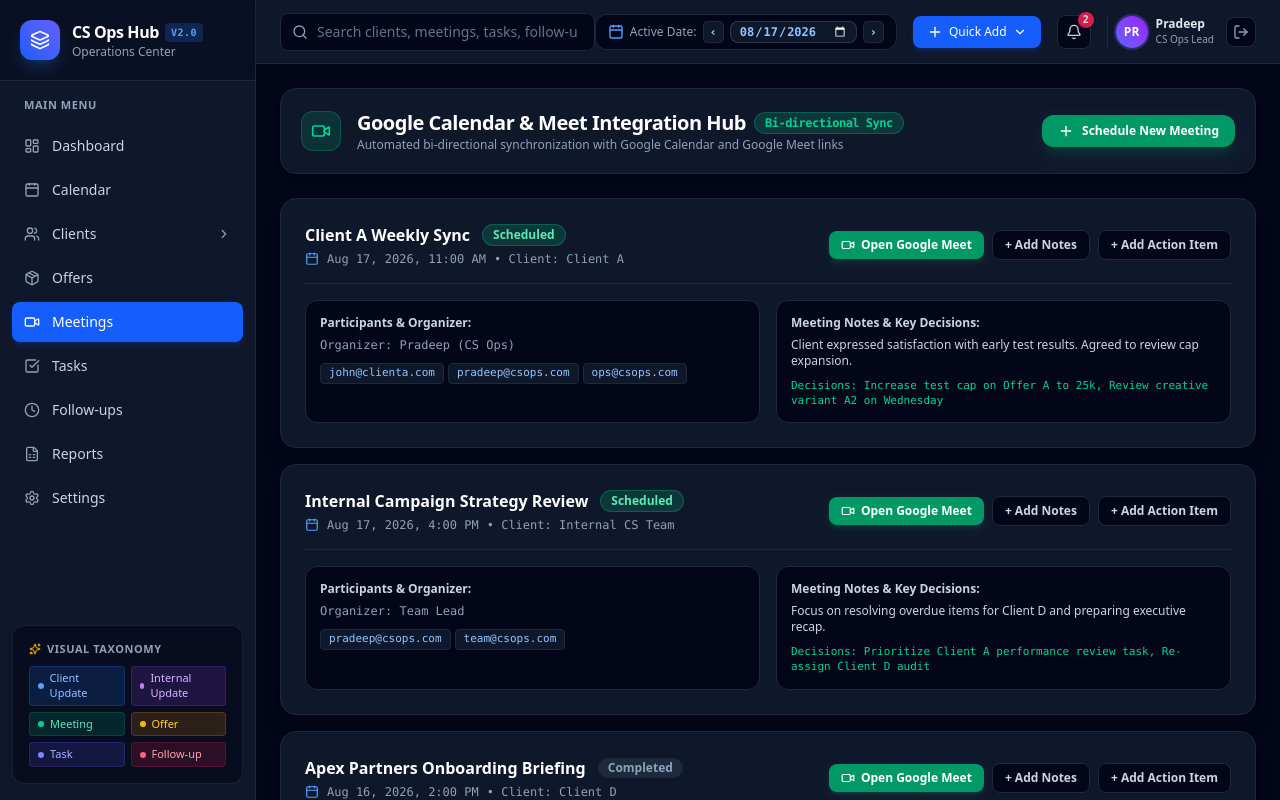
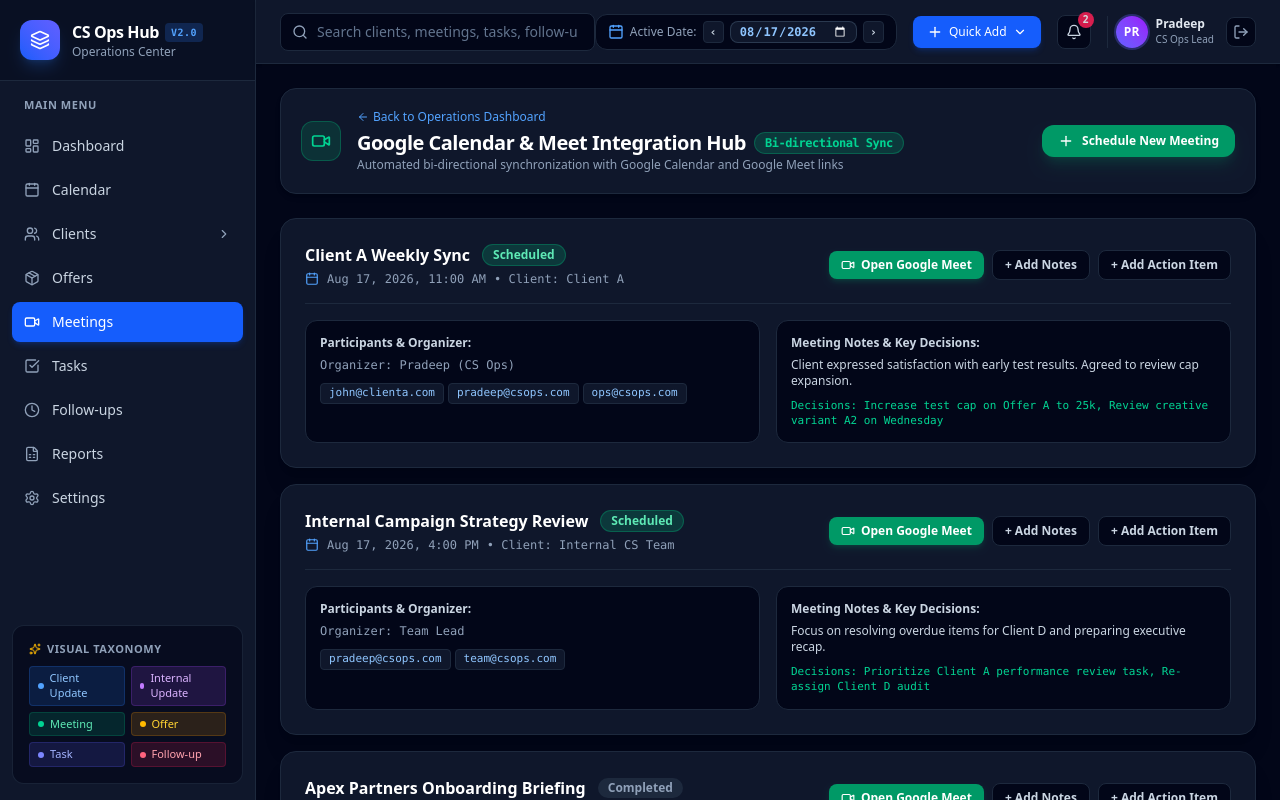
Before and after one commit to sravani00/Customer-Success-Operations-Hub, a Next.js app: page /meetings in a window 1280 px wide. Shown: the top 800 px of the page. Built offline with nearby package versions, Linux system fonts and the light colour scheme.

Commit message:
feat: Add ArrowLeft breadcrumb navigation links to Meetings, Tasks, and Follow-ups

```diff
--- a/app/follow-ups/page.tsx
+++ b/app/follow-ups/page.tsx
@@ -1,12 +1,14 @@
 'use client';
 
 import React, { useState } from 'react';
+import Link from 'next/link';
 import {
   Clock,
   Plus,
   ArrowRight,
   Filter,
-  Calendar as CalendarIcon
+  Calendar as CalendarIcon,
+  ArrowLeft
 } from 'lucide-react';
 import { useAppStore } from '../../lib/store';
 
@@ -27,6 +29,11 @@
             <Clock className="w-5 h-5" />
           </div>
           <div>
+            <div className="flex items-center space-x-2 mb-1">
+              <Link href="/dashboard" className="text-xs text-blue-400 hover:underline flex items-center gap-1">
+                <ArrowLeft className="w-3 h-3" /> Back to Operations Dashboard
+              </Link>
+            </div>
             <h1 className="text-xl font-bold text-white tracking-tight flex items-center gap-2">
               Follow-up Tracking Matrix
               <span className="text-xs px-2.5 py-0.5 rounded-full bg-rose-500/20 text-rose-300 border border-rose-500/30 font-mono">
--- a/app/meetings/page.tsx
+++ b/app/meetings/page.tsx
@@ -1,6 +1,7 @@
 'use client';
 
 import React, { useState } from 'react';
+import Link from 'next/link';
 import {
   Video,
   Plus,
@@ -10,7 +11,8 @@
   Clock,
   FileText,
   Sparkles,
-  Users
+  Users,
+  ArrowLeft
 } from 'lucide-react';
 import { useAppStore } from '../../lib/store';
 
@@ -27,6 +29,11 @@
             <Video className="w-5 h-5" />
           </div>
           <div>
+            <div className="flex items-center space-x-2 mb-1">
+              <Link href="/dashboard" className="text-xs text-blue-400 hover:underline flex items-center gap-1">
+                <ArrowLeft className="w-3 h-3" /> Back to Operations Dashboard
+              </Link>
+            </div>
             <h1 className="text-xl font-bold text-white tracking-tight flex items-center gap-2">
               Google Calendar & Meet Integration Hub
               <span className="text-xs px-2.5 py-0.5 rounded-full bg-emerald-500/20 text-emerald-400 border border-emerald-500/30 font-mono">Bi-directional Sync</span>
--- a/app/tasks/page.tsx
+++ b/app/tasks/page.tsx
@@ -1,6 +1,7 @@
 'use client';
 
 import React, { useState } from 'react';
+import Link from 'next/link';
 import {
   CheckSquare,
   Plus,
@@ -9,7 +10,8 @@
   Mail,
   Video,
   FileText,
-  CheckCircle2
+  CheckCircle2,
+  ArrowLeft
 } from 'lucide-react';
 import { useAppStore } from '../../lib/store';
 
@@ -26,6 +28,11 @@
             <CheckSquare className="w-5 h-5" />
           </div>
           <div>
+            <div className="flex items-center space-x-2 mb-1">
+              <Link href="/dashboard" className="text-xs text-blue-400 hover:underline flex items-center gap-1">
+                <ArrowLeft className="w-3 h-3" /> Back to Operations Dashboard
+              </Link>
+            </div>
             <h1 className="text-xl font-bold text-white tracking-tight">
               Operational Task Management
             </h1>
```
